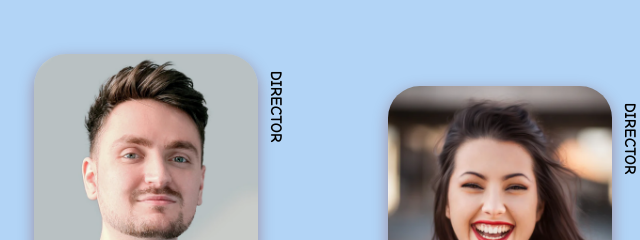
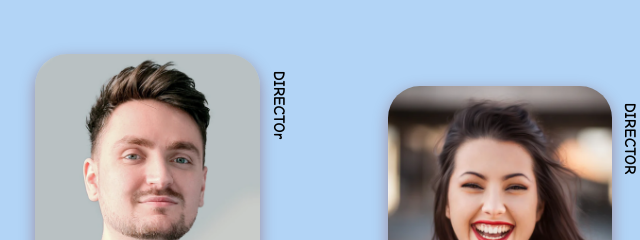
Before and after one commit to Mehmet-Nuri/images, a plain HTML site: page index.html in a window 1280 px wide. Shown: the part 160-400 px from the top of the page, 147-787 px from the left. Drawn offline with Linux system fonts and the light colour scheme.

Commit message:
read me added

```diff
--- a/index.html
+++ b/index.html
@@ -24,7 +24,7 @@
           <p>Bill Mahoney</p>
         </div>
         <div class="card1-line">
-          <p>DIRECTOR</p>
+          <p>DIRECTOr</p>
         </div>
       </div>
       <div class="card card2">
```
Also changed, not shown: 1 other file.
